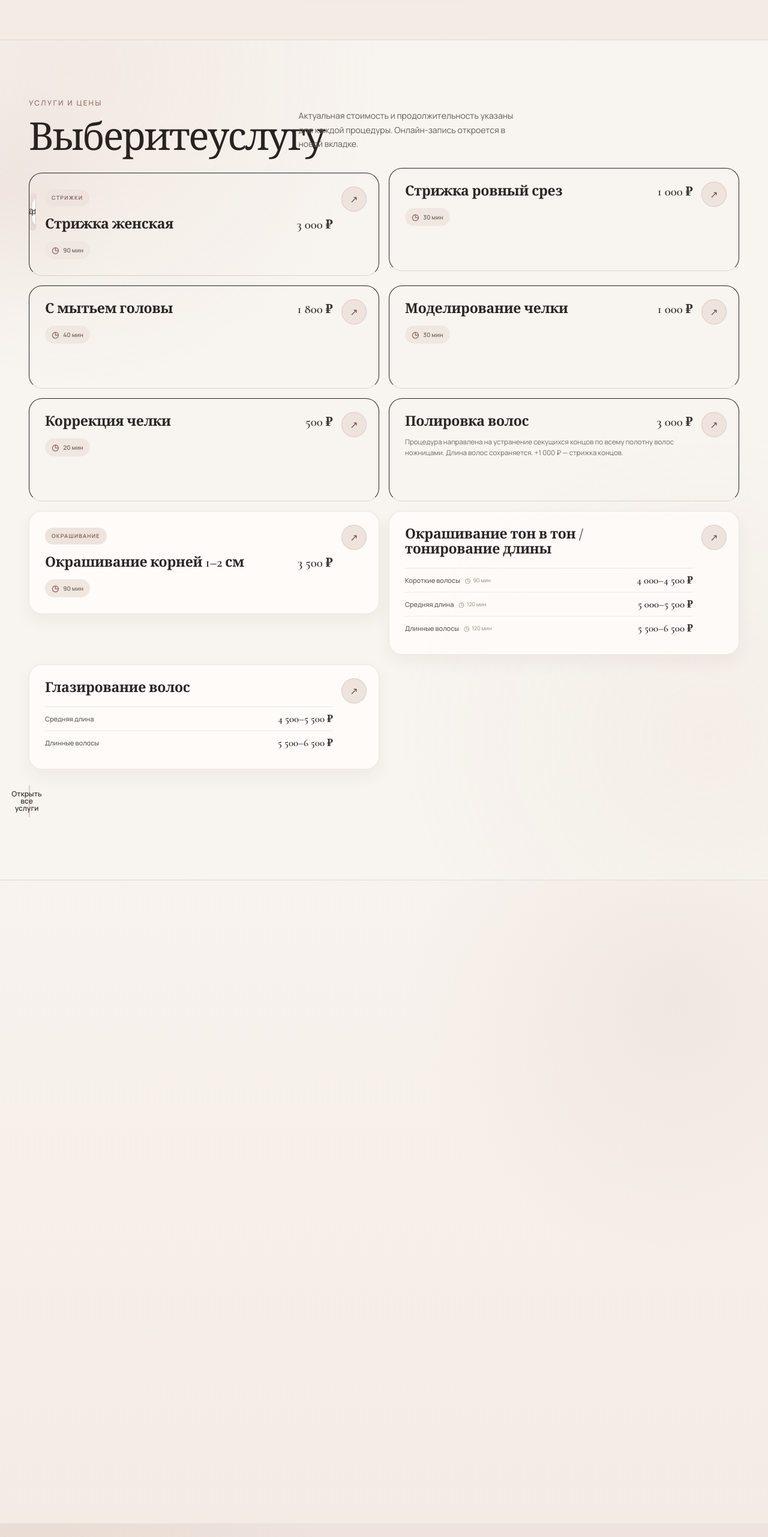
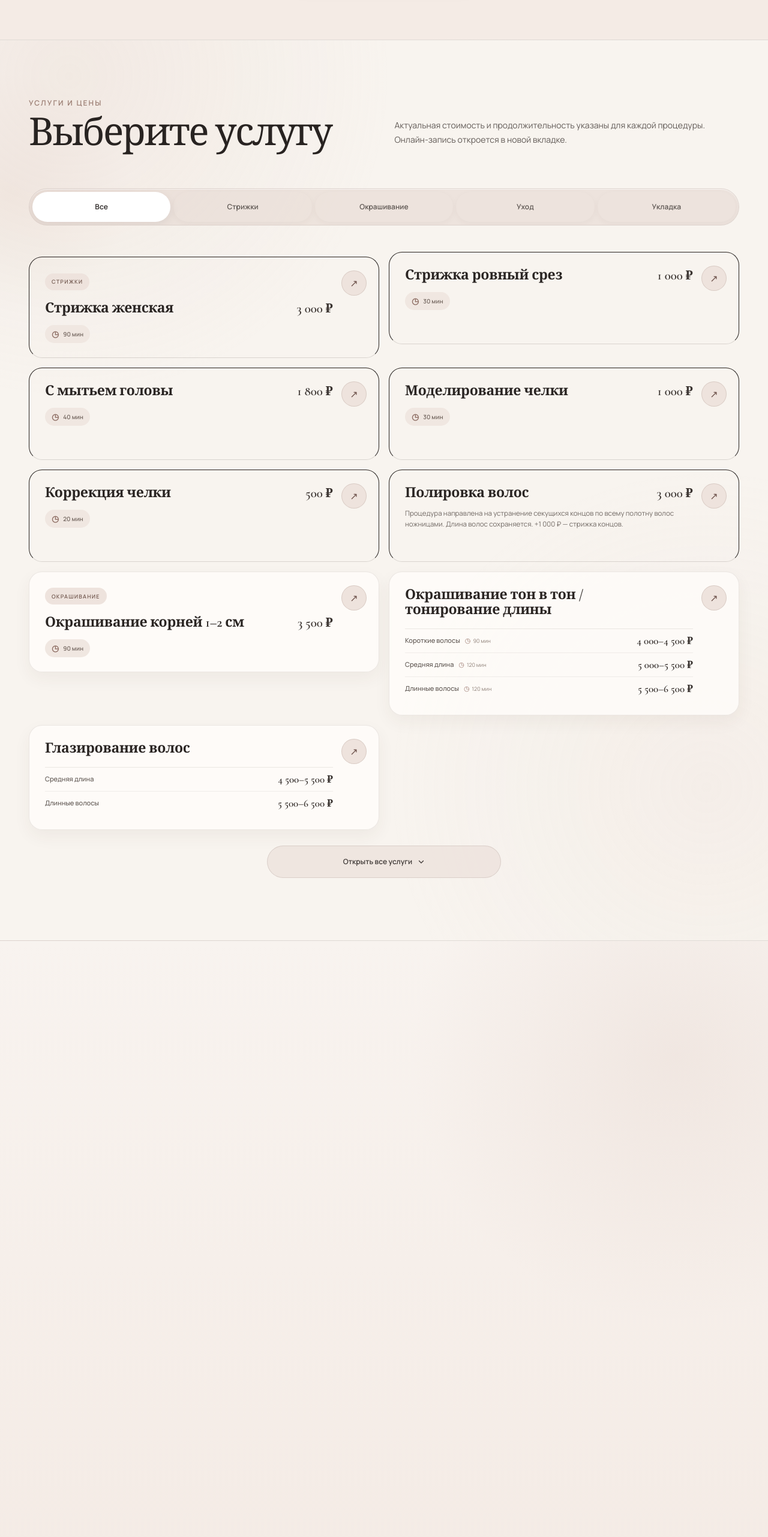
Before and after one commit to ichAEY/Shablon-Hair-Master, a Next.js app: page / in a window 1280 px wide. Shown: the part 1717-4280 px from the top of the page at 60% size. Built offline with nearby package versions, Linux system fonts and the light colour scheme.

Commit message:
Polish desktop services and about section

```diff
--- a/app/desktop-v2.css
+++ b/app/desktop-v2.css
@@ -224,7 +224,10 @@
   .mct-price-head {
     position: static !important;
     display: grid !important;
+    width: 100% !important;
     grid-template-columns: minmax(360px, .95fr) minmax(360px, 1.05fr) !important;
+    grid-column: 1 / -1 !important;
+    grid-row: auto !important;
     align-items: end !important;
     column-gap: clamp(54px, 7vw, 110px) !important;
   }
@@ -253,7 +256,7 @@
   }
 
   .mct-tabs-ribbon-wrap {
-    grid-column: 1 !important;
+    grid-column: 1 / -1 !important;
     width: 100% !important;
     margin-top: 38px !important;
   }
@@ -279,7 +282,9 @@
 
   .mct-service-list {
     display: grid !important;
+    width: 100% !important;
     grid-template-columns: repeat(2, minmax(0, 1fr)) !important;
+    grid-column: 1 / -1 !important;
     align-items: start !important;
     gap: 16px !important;
     margin-top: 22px !important;
@@ -292,7 +297,7 @@
     position: relative !important;
     display: block !important;
     width: 100% !important;
-    min-height: 172px !important;
+    min-height: 154px !important;
     margin: 0 !important;
     padding: 26px 76px 24px 26px !important;
     overflow: hidden !important;
@@ -459,7 +464,7 @@
   }
 
   .mct-more-services {
-    grid-column: 1 !important;
+    grid-column: 1 / -1 !important;
     width: min(100%, 390px) !important;
     min-height: 54px !important;
     margin-top: 26px !important;
@@ -481,6 +486,7 @@
 
   .mct-about-card {
     grid-template-columns: minmax(360px, .84fr) minmax(500px, 1.16fr) !important;
+    height: clamp(560px, 43vw, 620px) !important;
     min-height: 0 !important;
     margin-top: 28px !important;
     border-radius: 28px !important;
@@ -489,7 +495,12 @@
   }
 
   .mct-about-portrait-wrap {
+    height: 100% !important;
     min-height: 540px !important;
+  }
+
+  .mct-about-portrait {
+    height: 100% !important;
   }
 
   .mct-about-portrait img {
--- a/app/mobile-claytone.tsx
+++ b/app/mobile-claytone.tsx
@@ -1017,7 +1017,7 @@ export default function MobileClayTone() {
         <div className="mct-shell">
           <div className="mct-price-head">
             <p className="mct-section-kicker">Услуги и цены</p>
-            <h2>Выберите<br />услугу</h2>
+            <h2>Выберите <br />услугу</h2>
             <span>Актуальная стоимость и продолжительность указаны для каждой процедуры. Онлайн-запись откроется в новой вкладке.</span>
           </div>
           <div className="mct-tabs-ribbon-wrap">
```
